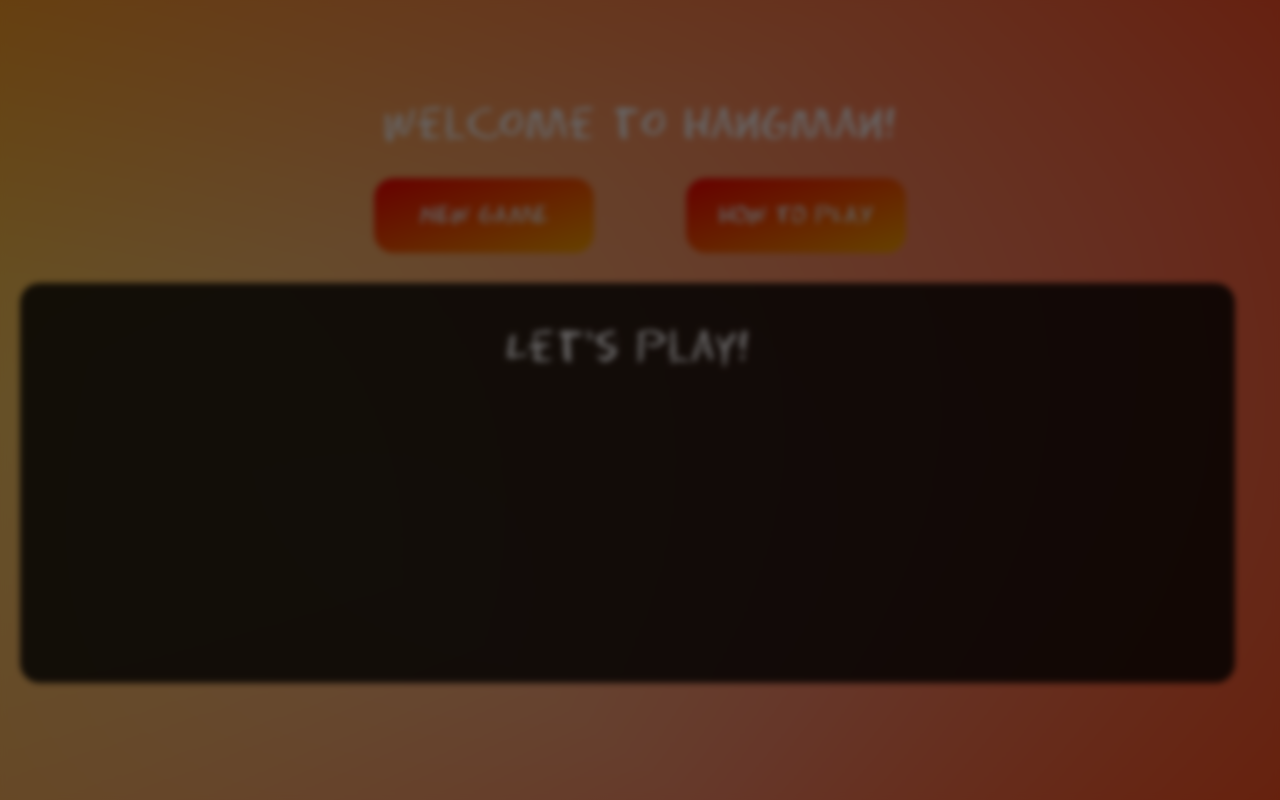
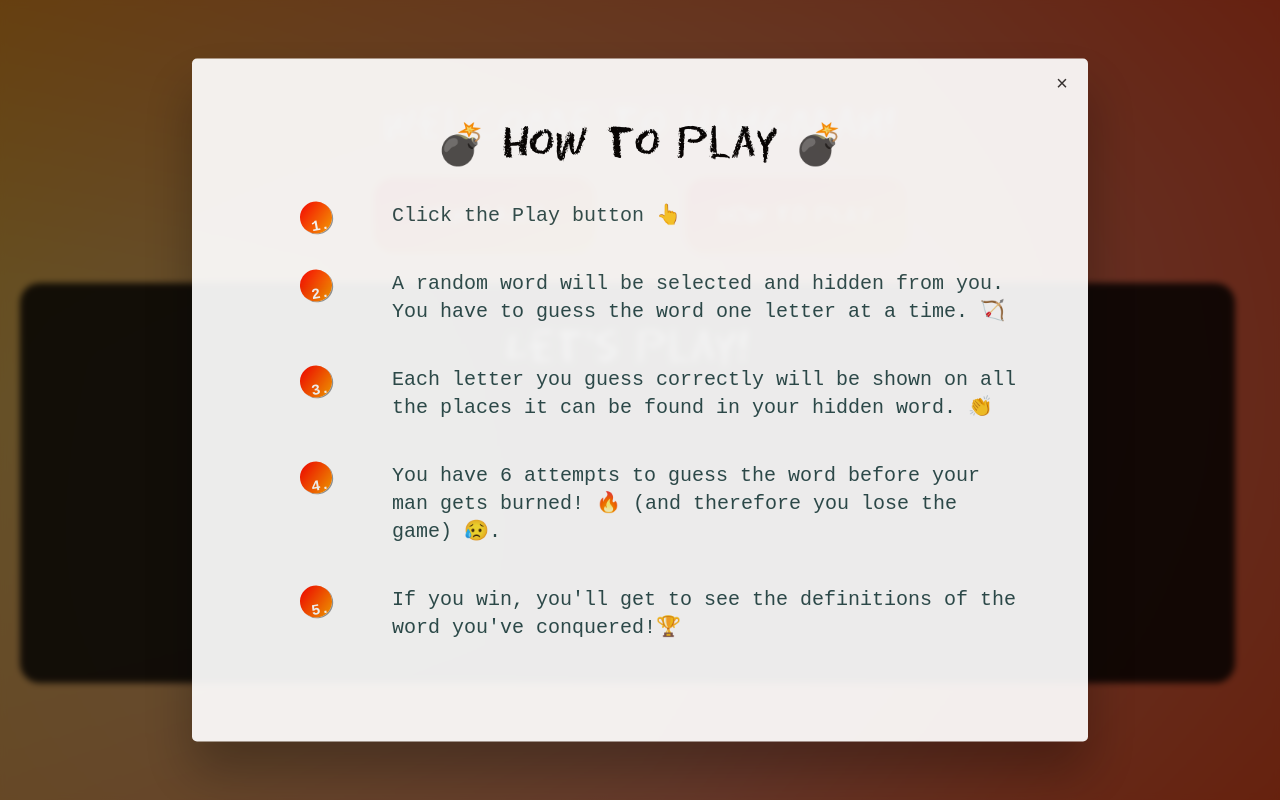
Before and after one commit to mpazcarvacho/HangMan, a website built with Parcel: page index.html in a window 1280 px wide. Both pictures are taken after a click on the button "HOW TO PLAY". Built offline with nearby package versions, Linux system fonts and the light colour scheme.

Commit message:
solved bug with modal after adding bootstrap

```diff
--- a/assets/css/style.css
+++ b/assets/css/style.css
@@ -227,11 +227,11 @@ h1 {
   border: none;
   background: none;
 }
-.hidden {
+.hidden2 {
   display: none;
 }
 
-.modal {
+.my-modal {
   position: absolute;
   top: 50%;
   left: 50%;
@@ -363,3 +363,7 @@ li span {
   background-color: red;
   font-size: 16px;
 }
+
+.hidden {
+  display: none;
+}
--- a/assets/js/controller.js
+++ b/assets/js/controller.js
@@ -73,7 +73,7 @@ const controlSubmit = function () {
     //3. Render letters match on gameplay #DONE
     gameView.renderSuccess(model.state.word.letters);
 
-    //Check if game is won, if so, render definition and etc. #TODO
+    //Check if game is won, if so, render definition and etc. #TODO #HERE
     if (model.state.word.letters.guess.every((g) => g)) {
       console.log(`you rock! Here's your prize 🏆: ${model.state.word.defStr}`);
     }
@@ -83,7 +83,7 @@ const controlSubmit = function () {
     //4. Add failed guess to state #DONE
     model.addFailedGuess(guess);
 
-    //check if game lost. If game lost, render try again message.
+    //check if game lost. If game lost, render try again message #TODO.
 
     //5. Render fails on guessView #DONE
     guessView.renderFails(model.state.failedGuesses, ATTEMPTS);
--- a/assets/js/views/htpView.js
+++ b/assets/js/views/htpView.js
@@ -1,17 +1,18 @@
 class HowToPlayView {
-  #parentElement = document.querySelector(".modal");
+  #parentElement = document.querySelector(".my-modal");
   #button = document.querySelector(".btn-how-to");
   #closeButton = document.querySelector(".close-modal");
   #overlay = document.querySelector(".overlay");
 
   render() {
-    this.#parentElement.classList.remove("hidden");
-    this.#overlay.classList.remove("hidden");
+    console.log(this.#parentElement);
+    this.#overlay.classList.remove("hidden2");
+    this.#parentElement.classList.remove("hidden2");
   }
 
   close() {
-    this.#parentElement.classList.add("hidden");
-    this.#overlay.classList.add("hidden");
+    this.#parentElement.classList.add("hidden2");
+    this.#overlay.classList.add("hidden2");
   }
 
   addHandlerRender(handler) {
--- a/index.html
+++ b/index.html
@@ -30,6 +30,7 @@
 
   <body>
     <h1 class="welcome">Welcome to hangMan!</h1>
+
     <main>
       <div class="buttons">
         <button class="btns btn-new-game">NEW GAME</button>
@@ -124,9 +125,10 @@
           </div>
         </div>
       </div>
+    </main>
 
     <!-- <div class="modal hidden">  -->
-      <div class="modal hidden">
+    <div class="my-modal hidden2">
       <button class="close-modal">&times;</button>
       <h1 id="modal-title">💣 How to Play 💣</h1>
       <ol>
@@ -139,14 +141,14 @@
         </li>
         <li>
           <span
-              >Each letter you guess correctly will be shown on all the places
-              it can be found in your hidden word. 👏</span
+            >Each letter you guess correctly will be shown on all the places it
+            can be found in your hidden word. 👏</span
           >
         </li>
         <li>
           <span
-              >You have 6 attempts to guess the word before your man gets
-              burned! 🔥 (and therefore you lose the game) 😥.</span
+            >You have 6 attempts to guess the word before your man gets burned!
+            🔥 (and therefore you lose the game) 😥.</span
           >
         </li>
         <li>
@@ -158,8 +160,7 @@
       </ol>
     </div>
 
-      <div class="overlay hidden"></div>
-    </main>
+    <div class="overlay hidden2"></div>
 
     <!-- Bootstrap Js -->
     <script
```
Lines whose indentation alone changed are shown as unchanged.
